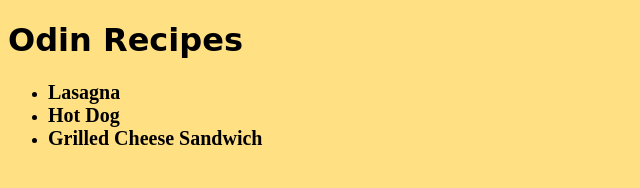
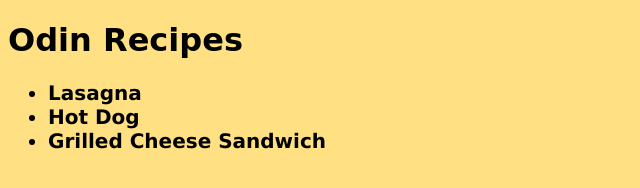
Before and after one commit to matthewabarnett/odin-recipes, a plain HTML site: page index.html in a window 1280 px wide. Shown: the whole page, without its empty margins (0-640 px from the left). Drawn offline with Linux system fonts and the light colour scheme.

Commit message:
styled the p, ol, ul, to make them more readable

```diff
--- a/style.css
+++ b/style.css
@@ -17,3 +17,8 @@ a:hover {
     font-size: 30px;
     color: #696969;
 }
+p, ul, ol {
+    font-size: 20px;
+    font-weight: 500;
+    font-family: Verdana, Geneva, Tahoma, sans-serif;
+}
```
